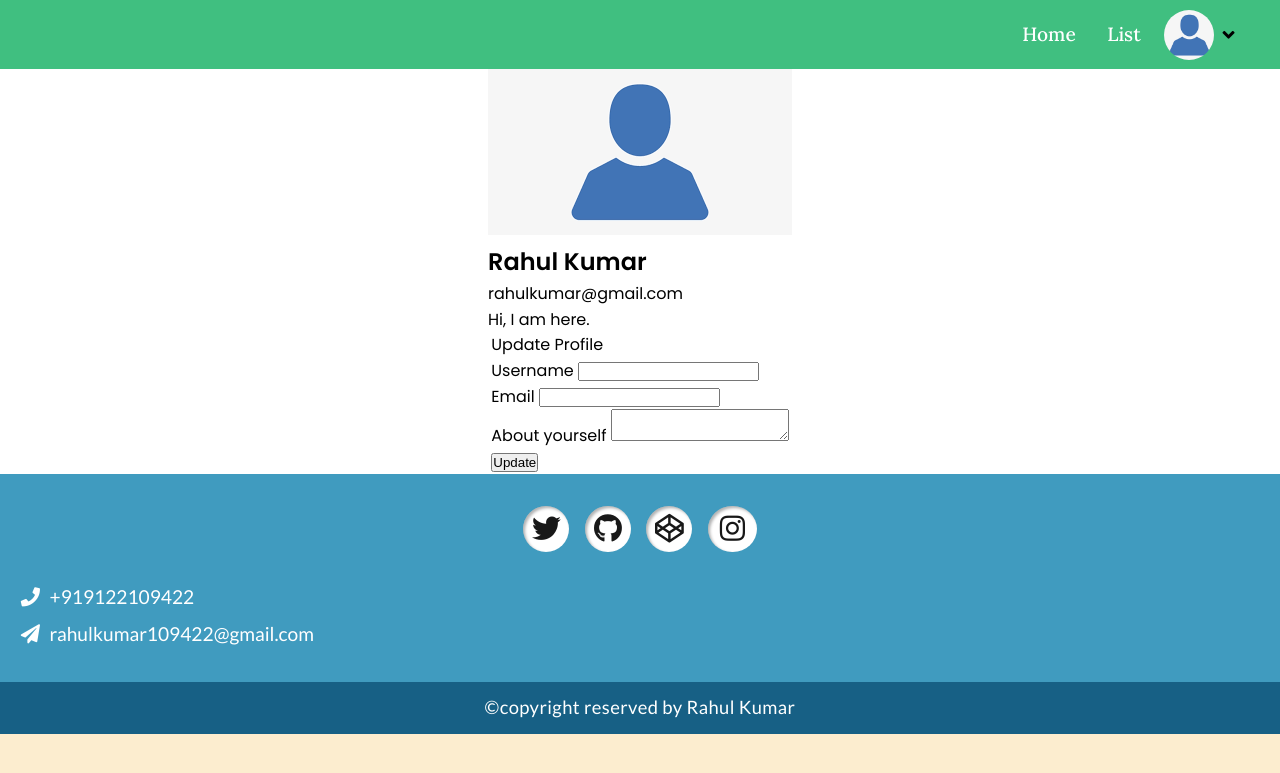
After one commit to Rahulbaran/flask-todolist, a Flask app: page /profile/ in a window 1280 px wide. The commit adds this page. Shown: the top 773 px of the page. Run offline with Flask 2, Linux system fonts and the light colour scheme; a user stored in the database is signed in; some web fonts are replaced.

Commit message:
User authentication and authorization system added

```diff
--- a/Todolist/form.py
+++ b/Todolist/form.py
@@ -1,6 +1,8 @@
 from flask_wtf import FlaskForm
-from wtforms import SubmitField, StringField, PasswordField, BooleanField
-from wtforms.validators import EqualTo, Email, Length, InputRequired
+from wtforms import SubmitField, StringField, PasswordField, BooleanField, TextAreaField
+from wtforms.validators import EqualTo, Email, Length, InputRequired, ValidationError
+from Todolist.models import User
+
 
 
 # class to create register and login form fields
@@ -16,6 +18,31 @@ class Register(FlaskForm):
                                     EqualTo('password', message="must match with password")])
     register = SubmitField('Register')
 
+    # custom validators
+    def validate_username(self,username):
+        invalidChar = '!@#$%^&*()+_=`~?><,./"\'\\:;}]{[|'
+        user = User.query.filter_by(username = username.data).first()
+        if user:
+            raise ValidationError('username is already taken, try different username')
+        for char in username.data:
+            if char in invalidChar:
+                raise ValidationError('Username is invalid')
+
+    def validate_email(self,email):
+        user = User.query.filter_by(email = email.data).first()
+        if user:
+            raise ValidationError('user with this email is already registered, try different email')
+
+    def validate_password(self,password):
+        specialChar = '!@#$%^&*()+_=`~?><,./"\'\\:;}]{[|'
+        tracker = 0
+        for char in password.data:
+            if char in specialChar:
+                tracker += 1
+        if tracker == 0:
+            raise ValidationError('password should contain atleast one special character')
+
+
 
 class Login(FlaskForm):
     email = StringField(label = "Email", validators=[InputRequired(),
@@ -25,3 +52,30 @@ class Login(FlaskForm):
                             Length(min=8,max=50,message="password should contain atleast 8 characters")])
     remember = BooleanField(label = "Remember me")
     login = SubmitField('Login')
+
+
+
+
+class Profile(FlaskForm):
+    username = StringField(label = 'Username', validators=[InputRequired(),
+                            Length(min=5,max=50,message="username should contain atleast 5 characters")])
+    email = StringField(label = "Email", validators=[InputRequired(),
+                        Length(min=13,max=60,message="email should contain atleast 13 characters"),
+                        Email(message = "email address is not valid")])
+    userInfo = TextAreaField(label = "About yourself", validators = [InputRequired(), Length(max = 1000, message = "maximum 1000 characters are allowed")])
+    update = SubmitField('Update')
+
+    # custom validators
+    def validate_username(self,username):
+        invalidChar = '!@#$%^&*()+_=`~?><,./"\'\\:;}]{[|'
+        user = User.query.filter_by(username = username.data).first()
+        if user:
+            raise ValidationError('username is already taken, try different username')
+        for char in username.data:
+            if char in invalidChar:
+                raise ValidationError('Username is invalid')
+
+    def validate_email(self,email):
+        user = User.query.filter_by(email = email.data).first()
+        if user:
+            raise ValidationError('user with this email is already registered, try different email')
--- a/Todolist/package.json
+++ b/Todolist/package.json
@@ -7,7 +7,9 @@
     "compile-layout":"node-sass static/scss/layout.scss static/css/layout.css -w",
     "compile-home":"node-sass static/scss/home.scss static/css/home.css -w",
     "compile-login":"node-sass static/scss/login.scss static/css/login.css -w",
-    "compile-register":"node-sass static/scss/register.scss static/css/register.css -w"
+    "compile-register":"node-sass static/scss/register.scss static/css/register.css -w",
+    "compile-profile":"node-sass static/scss/profile.scss static/css/profile.css -w",
+    "compile-list":"node-sass static/scss/list.scss static/css/list.css -w"
   },
   "repository": {
     "type": "git",
--- a/Todolist/routes.py
+++ b/Todolist/routes.py
@@ -1,26 +1,65 @@
-from flask import render_template,  url_for, flash, redirect
-from Todolist import app, db
-from Todolist.form import Register, Login
+from flask import render_template,  url_for, flash, redirect, request
+from flask_login import login_user, logout_user, current_user, login_required
+from Todolist import app, db, bcrypt
+from Todolist.form import Register, Login, Profile
+from Todolist.models import User, Item
 
 
 
 # routes
 @app.route('/')
-@app.route('/home')
+@app.route('/home/')
 def home():
     return render_template('home.html',title="Homepage")
 
 
-@app.route('/register', methods=['GET','POST'])
+@app.route('/register/', methods=['GET','POST'])
 def register():
+    if current_user.is_authenticated:
+        return redirect(url_for('home'))
     form = Register()
     if form.validate_on_submit():
+        hash_pw = bcrypt.generate_password_hash(form.password.data)
+        user = User(username = form.username.data, password = hash_pw, email = form.email.data)
+        db.session.add(user)
+        db.session.commit()
         flash('You have registerd successfully','info')
         return redirect(url_for('login'))
     return render_template('register.html', title="Register", form=form)
 
 
-@app.route('/login',methods=['GET','POST'])
+@app.route('/login/',methods=['GET','POST'])
 def login():
+    if current_user.is_authenticated:
+        return redirect(url_for('home'))
     form = Login()
+    if form.validate_on_submit():
+        user = User.query.filter_by(email = form.email.data).first()
+        if user and bcrypt.check_password_hash(user.password,form.password.data):
+            login_user(user, remember = form.remember.data)
+            next = request.args.get('next')
+            flash('You have logged in successfully','info')
+            return redirect(next) if next else redirect(url_for('home'))
+        else:
+            flash('either email or password doesn\'t match','warning')
     return render_template('login.html', title="Login", form=form)
+
+
+@app.route('/home/logout/')
+def logout():
+    logout_user()
+    flash('You have logged out successfully','info')
+    return redirect(url_for('home'))
+
+
+@app.route('/profile/',methods = ['GET','POST'])
+@login_required
+def profile():
+    form = Profile()
+    return render_template('profile.html',title = 'Profile', form = form)
+
+
+@app.route('/list/', methods = ['GET','POST'])
+@login_required
+def list():
+    return render_template('list.html', title = 'Add Items')
--- a/Todolist/static/css/layout.css
+++ b/Todolist/static/css/layout.css
@@ -21,7 +21,8 @@ nav {
   justify-content: flex-end;
   align-items: center;
   font-family: "Lora", sans-serif;
-  list-style-type: none; }
+  list-style-type: none;
+  margin-right: 3em; }
 
 .navigation__link {
   display: inline-block;
@@ -32,6 +33,47 @@ nav {
   padding: .4em; }
   .navigation__link:hover, .navigation__link:focus {
     opacity: .6; }
+
+.navigation__tab {
+  position: relative; }
+  .navigation__tab .Profile__picture__container {
+    width: 50px;
+    height: 50px;
+    border-radius: 50%; }
+  .navigation__tab .user__profile {
+    max-width: 100%;
+    height: 100%;
+    display: block;
+    object-fit: cover;
+    border-radius: 50%; }
+  .navigation__tab i {
+    position: absolute;
+    top: 15px;
+    right: -20px;
+    font-size: 1.2rem;
+    cursor: pointer; }
+  .navigation__tab .nav__bar {
+    position: absolute;
+    top: 59px;
+    left: -40px;
+    right: -66px;
+    background-color: #40bf80;
+    list-style-type: none;
+    text-align: center;
+    border-top: 2px solid #43e21c;
+    padding: .5em 0;
+    clip-path: polygon(0 0, 100% 0, 100% 0, 0 0);
+    opacity: 0;
+    transition: clip-path 200ms,opacity 300ms; }
+  .navigation__tab .nav__link {
+    display: block;
+    text-decoration: none;
+    padding: .35em .3em;
+    color: #fff;
+    font-family: "Lora", sans-serif;
+    font-size: 1.2rem; }
+    .navigation__tab .nav__link:hover, .navigation__tab .nav__link:focus {
+      opacity: .6; }
 
 .footer {
   display: flex;
--- /dev/null
+++ b/Todolist/static/css/profile.css
@@ -0,0 +1,6 @@
+.profile__section {
+  background-color: #fff;
+  display: flex;
+  flex-direction: column;
+  justify-content: center;
+  align-items: center; }
--- a/Todolist/static/scss/layout.scss
+++ b/Todolist/static/scss/layout.scss
@@ -47,6 +47,7 @@ nav {
         @include flex(flex-end,center);
         font-family:$font-navigation;
         list-style-type:none;
+        margin-right:3em;
     }
     &__link {
         display:inline-block;
@@ -59,6 +60,54 @@ nav {
         &:hover,
         &:focus {
             opacity:.6;
+        }
+    }
+    &__tab {
+        position:relative;
+        .Profile__picture__container {
+            width:50px;
+            height:50px;
+            border-radius:50%;
+        }
+        .user__profile {
+            max-width: 100%;height:100%;
+            display:block;
+            object-fit:cover;
+            border-radius:50%;
+        }
+        i {
+            position:absolute;
+            top:15px;
+            right:-20px;
+            font-size:1.2rem;
+            cursor:pointer;
+        }
+        .nav__bar {
+            position:absolute;
+            top:59px;
+            left:-40px;
+            right:-66px;
+            background-color:$nav-bg;
+            list-style-type:none;
+            text-align:center;
+            border-top:2px solid rgb(67, 226, 28);
+            padding:.5em 0;
+            clip-path:polygon(0 0,100% 0,100% 0,0 0);
+            opacity:0;
+            transition:clip-path 200ms,opacity 300ms;
+        }
+        .nav__link {
+            display:block;
+            text-decoration:none;
+            padding:.35em .3em;
+            color:$color-white;
+            font-family:$font-navigation;
+            font-size:1.2rem;
+
+            &:hover,
+            &:focus {
+                opacity:.6;
+            }
         }
     }
 }
--- /dev/null
+++ b/Todolist/static/scss/profile.scss
@@ -0,0 +1,11 @@
+@mixin flex($just,$align,$dir:row) {
+    display:flex;
+    flex-direction:$dir;
+    justify-content:$just;
+    align-items:$align;
+}
+
+.profile__section {
+    background-color:#fff;
+    @include flex(center,center,column);
+}
--- a/Todolist/templates/layout.html
+++ b/Todolist/templates/layout.html
@@ -32,8 +32,22 @@
     <nav>
         <ul class="navigation__bar">
             <li><a href="{{url_for('home')}}" class="navigation__link">Home</a></li>
-            <li><a href="{{url_for('register')}}" class="navigation__link">Register</a></li>
-            <li><a href="{{url_for('login')}}" class="navigation__link">Login</a></li>
+            {% if current_user.is_authenticated %}
+                <li><a href="{{url_for('list')}}" class="navigation__link">List</a></li>
+                <li class="navigation__tab">
+                    <div class="Profile__picture__container">
+                        <img src="../static/Images/default.png" alt="Profile Picture" class="user__profile">
+                    </div>
+                    <i class="fa fa-angle-down"></i>
+                    <ul class="nav__bar">
+                        <li><a href="{{url_for('profile')}}" class="nav__link">Profile</a></li>
+                        <li><a href="{{url_for('logout')}}" class="nav__link">Logout</a></li>
+                    </ul>
+                </li>
+            {% else %}
+                <li><a href="{{url_for('register')}}" class="navigation__link">Register</a></li>
+                <li><a href="{{url_for('login')}}" class="navigation__link">Login</a></li>
+            {% endif %}
         </ul>
     </nav>
 
@@ -70,6 +84,40 @@
             <p>&copy;copyright reserved by Rahul Kumar</p>
         </div>
     </footer>
+
+    <script>
+
+        // message related event handler
+        let msgContainer, msgCloseBtn;
+        msgContainer = document.querySelector('.message__container');
+        msgCloseBtn = document.querySelector('.message__close__btn');
+
+        if(msgContainer) {
+            msgCloseBtn.addEventListener('click',() =>  {
+                msgContainer.style.display = 'none';
+        });
+        }
+
+        // navigation related event handler
+        let navigationBtn, navBar, navTracker;
+        navigationBtn = document.querySelector('.fa-angle-down');
+        navBar = document.querySelector('.nav__bar');
+        navTracker = true;
+
+        navigationBtn.addEventListener('click',() => {
+            if(navTracker) {
+                navBar.style.clipPath = 'polygon(0 0,100% 0,100% 100%,0 100%)';
+                navBar.style.opacity = 1;
+                navTracker = false;
+            } else {
+                navBar.style.clipPath = 'polygon(0 0,100% 0,100% 0,0 0)';
+                navBar.style.opacity = 0;
+                navTracker = true;
+            }
+        });
+
+    </script>
+
     {% block scripts %}
     {% endblock %}
 </body>
--- /dev/null
+++ b/Todolist/templates/profile.html
@@ -0,0 +1,51 @@
+{% extends 'layout.html' %}
+{% block stylesheets %}
+    <link rel="stylesheet" href="{{url_for('static',filename='css/profile.css')}}">
+{% endblock %}
+
+{% block body %}
+    <main class="profile__section">
+
+        <section class="about__user">
+            <div class="user__profile__container">
+                <img src="../static/Images/default.png" alt="User Profile" class="profile__image">
+            </div>
+            <div class="user__other__details">
+                <h2>{{current_user.username}}</h2>
+                <p>{{current_user.email}}</p>
+                <p>{{current_user.user_info}}</p>
+            </div>
+        </section>
+
+        <section class="form__section">
+            <form autocomplete="off" method="POST" class="form">
+
+                {{form.hidden_tag()}}
+                <legend>Update Profile</legend>
+
+                <div class="form__group">
+                    {{form.username.label()}}
+                    {{form.username()}}
+                </div>
+
+                <div class="form__group">
+                    {{form.email.label()}}
+                    {{form.email()}}
+                </div>
+
+                <div class="form__group">
+                    {{form.userInfo.label()}}
+                    {{form.userInfo()}}
+                </div>
+
+                <div class="form__submit">
+                    {{form.update()}}
+                </div>
+            </form>
+        </section>
+
+    </main>
+{% endblock %}
+
+{% block scripts %}
+{% endblock %}
```
Also changed, not shown: Todolist/__init__.py (+7 -0 lines), Todolist/models.py (+23 -1 lines), Todolist/templates/list.html (added, +9 -0 lines), Todolist/items.db, Todolist/static/Images/default.png (added), Todolist/static/css/list.css (added), Todolist/static/scss/list.scss (added), 1 other file.
